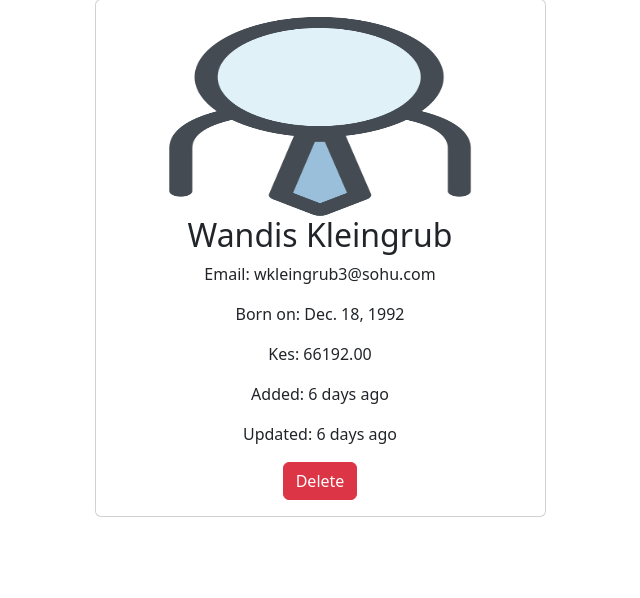
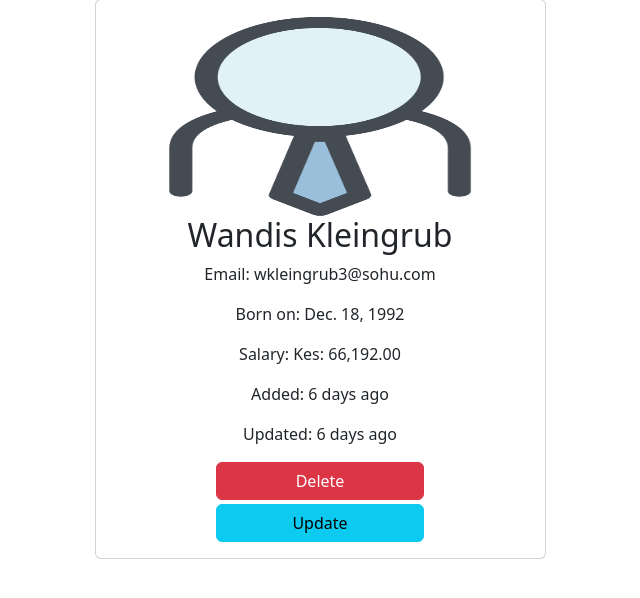
Before and after one commit to developerkorir/Intro-to-python, a Django app: page /employees/4 in a window 1280 px wide. Shown: the part 57-655 px from the top of the page, without its empty margins (320-960 px from the left). Run offline with Django 4.2, Linux system fonts and the light colour scheme; data comes from the database, SQL or seed files in the repository; both versions use the stored data as it was after the commit.

Commit message:
Updating a record

```diff
--- a/django_project_three/django_project_three/urls.py
+++ b/django_project_three/django_project_three/urls.py
@@ -27,5 +27,6 @@ urlpatterns = [
     path('search', views.search_employee, name="search"),
     path('employees/<int:emp_id>', views.employee_details, name="details"),
     path('employees/delete/<int:emp_id>', views.employee_delete, name="delete"),
+    path('employees/update/<int:emp_id>', views.employee_update, name="update"),
     path('admin/', admin.site.urls),
 ] + static(settings.MEDIA_URL, document_root=settings.MEDIA_ROOT)
--- a/django_project_three/main_app/views.py
+++ b/django_project_three/main_app/views.py
@@ -59,3 +59,15 @@ def search_employee(request):
     page_number = request.GET.get("page")
     data = paginator.get_page(page_number)
     return render(request, 'all_employees.html', {"employees": data})
+
+
+def employee_update(request, emp_id):
+    employee = get_object_or_404(Employee, pk=emp_id)  # SELECT * FROM employees where id=?
+    if request.method == "POST":
+        form = EmployeeForm(request.POST, instance=employee)
+        if form.is_valid():
+            form.save()
+            return redirect('details', emp_id)
+    else:
+        form = EmployeeForm(instance=employee)
+    return render(request, "update.html", {"form": form})
--- a/django_project_three/templates/employee_details.html
+++ b/django_project_three/templates/employee_details.html
@@ -18,11 +18,13 @@
 					<h2 class="card-title">{{ employee.name }}</h2>
 					<p class="card-text">Email: {{ employee.email }}</p>
 					<p class="card-text">Born on: {{ employee.dob }}</p>
-					<p class="card-text">Kes: {{ employee.salary }}</p>
+					<p class="card-text">Salary: Kes: {{ employee.salary | intcomma}} </p>
 					<p class="card-text">Added: {{ employee.created_at | naturaltime }}</p>
 					<p class="card-text">Updated: {{ employee.updated_at | naturaltime }}</p>
 
-					<a href="{% url 'delete' employee.id %}" class="btn btn-danger">Delete</a>
+					<a href="{% url 'delete' employee.id %}" class="btn btn-danger w-50 mb-1">Delete</a>
+					<br>
+					<a href="{% url 'update' employee.id %}" class="btn btn-info w-50 ">Update</a>
 				</div>
 				{#				employees/delete/id#}
 			</div>
```
Also changed, not shown: django_project_three/templates/update.html (added, +21 -0 lines), django_project_three/db.sqlite3.
